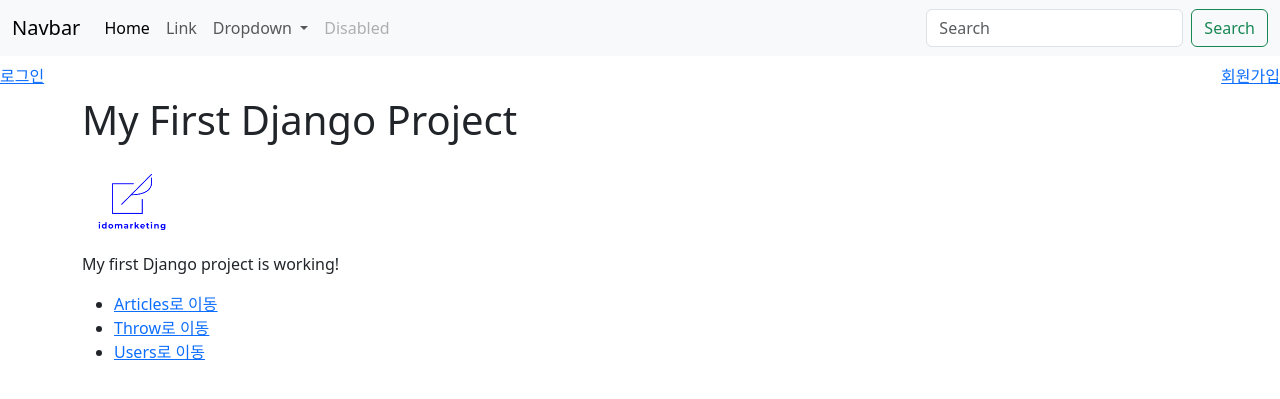
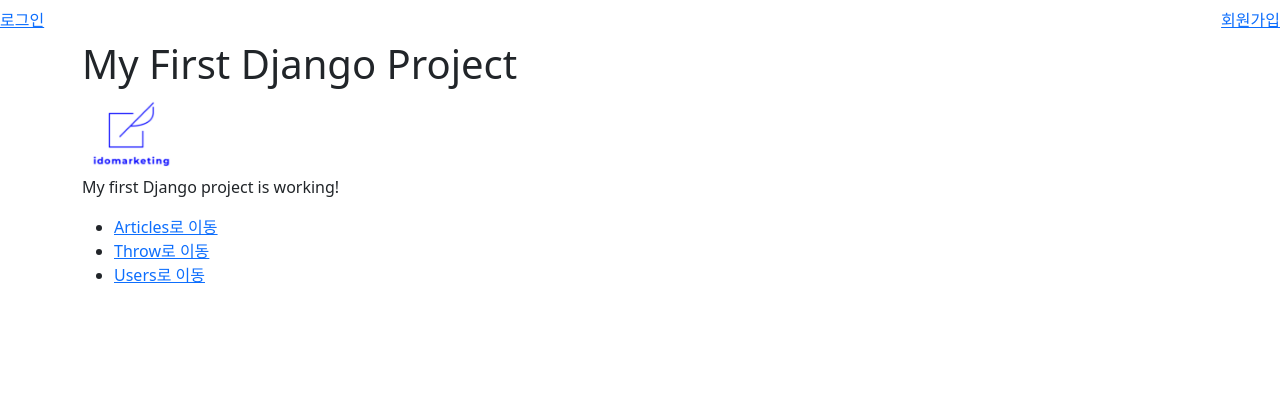
Before and after one commit to ohjunho421/ai_bootcamp, a Django app: page /index/ in a window 1280 px wide. Shown: the top 399 px of the page. Run offline with Django 4.2, Linux system fonts and the light colour scheme; some libraries are stand-ins or nearby versions.

Commit message:
update project

```diff
--- a/과제/ch3/my_first_pjt/my_first_pjt/articles/templates/articles/index.html
+++ b/과제/ch3/my_first_pjt/my_first_pjt/articles/templates/articles/index.html
@@ -4,7 +4,7 @@
 {% block content %}
 <h1>My First Django Project</h1>
 
-<img src="{% static "articles/IMG_7720.PNG" %}">
+<img src="{% static "articles/스크린샷 2025-01-15 오후 9.21.25.png" %}">
 
 <p>My first Django project is working!</p>
 <ul>
--- a/과제/ch3/my_first_pjt/my_first_pjt/my_first_pjt/settings.py
+++ b/과제/ch3/my_first_pjt/my_first_pjt/my_first_pjt/settings.py
@@ -109,9 +109,9 @@ AUTH_PASSWORD_VALIDATORS = [
 # Internationalization
 # https://docs.djangoproject.com/en/4.2/topics/i18n/
 
-LANGUAGE_CODE = "en-us"
+LANGUAGE_CODE = "ko-kr"
 
-TIME_ZONE = "UTC"
+TIME_ZONE = "Asia/Seoul"
 
 USE_I18N = True
 
--- a/과제/ch3/my_first_pjt/my_first_pjt/templates/base.html
+++ b/과제/ch3/my_first_pjt/my_first_pjt/templates/base.html
@@ -13,42 +13,6 @@
     {% block head %}{% endblock head%}
   </head>
   <body>
-   <nav class="navbar navbar-expand-lg bg-body-tertiary">
-  <div class="container-fluid">
-    <a class="navbar-brand" href="#">Navbar</a>
-    <button class="navbar-toggler" type="button" data-bs-toggle="collapse" data-bs-target="#navbarSupportedContent" aria-controls="navbarSupportedContent" aria-expanded="false" aria-label="Toggle navigation">
-      <span class="navbar-toggler-icon"></span>
-    </button>
-    <div class="collapse navbar-collapse" id="navbarSupportedContent">
-      <ul class="navbar-nav me-auto mb-2 mb-lg-0">
-        <li class="nav-item">
-          <a class="nav-link active" aria-current="page" href="#">Home</a>
-        </li>
-        <li class="nav-item">
-          <a class="nav-link" href="#">Link</a>
-        </li>
-        <li class="nav-item dropdown">
-          <a class="nav-link dropdown-toggle" href="#" role="button" data-bs-toggle="dropdown" aria-expanded="false">
-            Dropdown
-          </a>
-          <ul class="dropdown-menu">
-            <li><a class="dropdown-item" href="#">Action</a></li>
-            <li><a class="dropdown-item" href="#">Another action</a></li>
-            <li><hr class="dropdown-divider"></li>
-            <li><a class="dropdown-item" href="#">Something else here</a></li>
-          </ul>
-        </li>
-        <li class="nav-item">
-          <a class="nav-link disabled" aria-disabled="true">Disabled</a>
-        </li>
-      </ul>
-      <form class="d-flex" role="search">
-        <input class="form-control me-2" type="search" placeholder="Search" aria-label="Search">
-        <button class="btn btn-outline-success" type="submit">Search</button>
-      </form>
-    </div>
-  </div>
-</nav>
 
 
     <div class="navbar">
--- a/과제/ch3/my_first_pjt/my_first_pjt/urls.py
+++ b/과제/ch3/my_first_pjt/my_first_pjt/urls.py
@@ -4,7 +4,7 @@ from articles import views
 
 urlpatterns = [
     path("admin/", admin.site.urls),
-    path("index/", views.index),
-    path("users/", views.users),
+    path("articles/", views.articles, name="articles"),
+    path("data_throw/", views.data_throw, name="data_throw"),
     path("hello/", views.hello),
 ]
```
Also changed, not shown: 과제/ch3/my_first_pjt/my_first_pjt/articles/static/articles/스크린샷 2025-01-15 오후 9.21.25.png (added), 과제/ch3/my_first_pjt/my_first_pjt/db.sqlite3.
